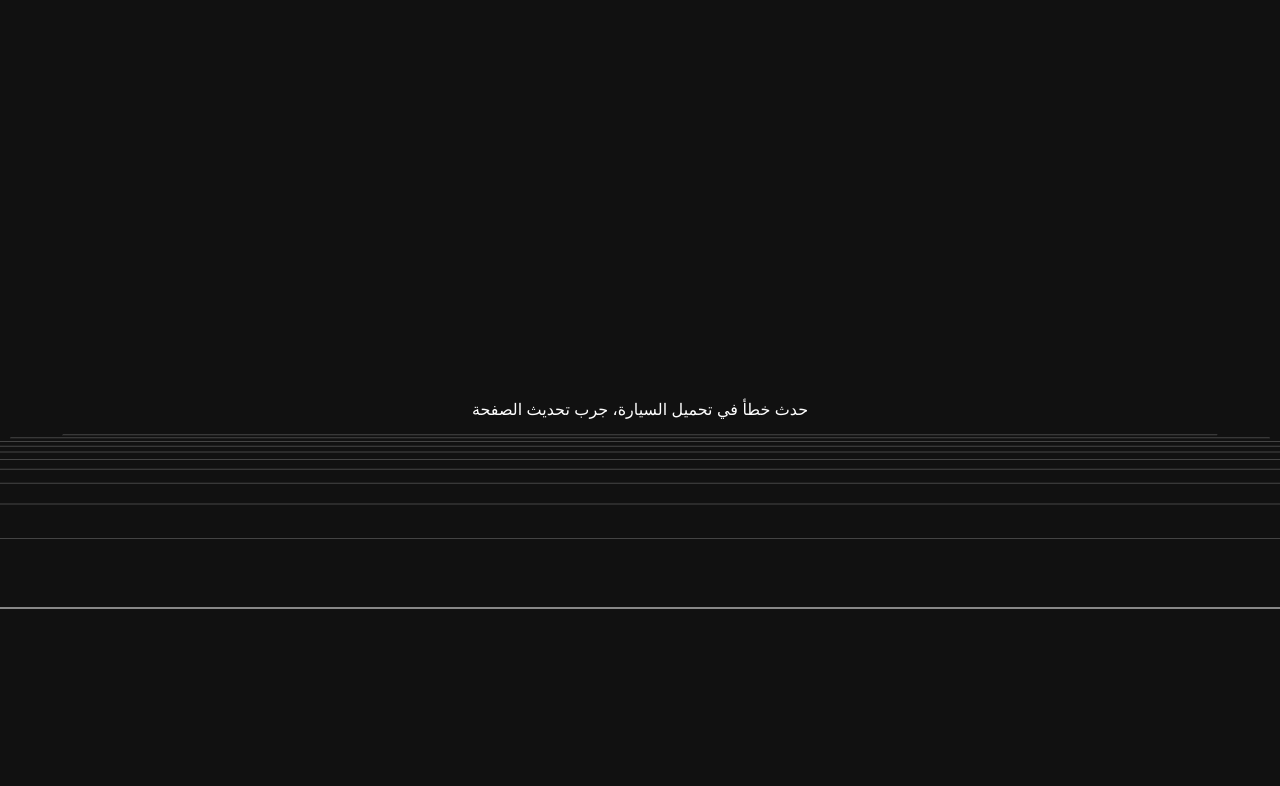
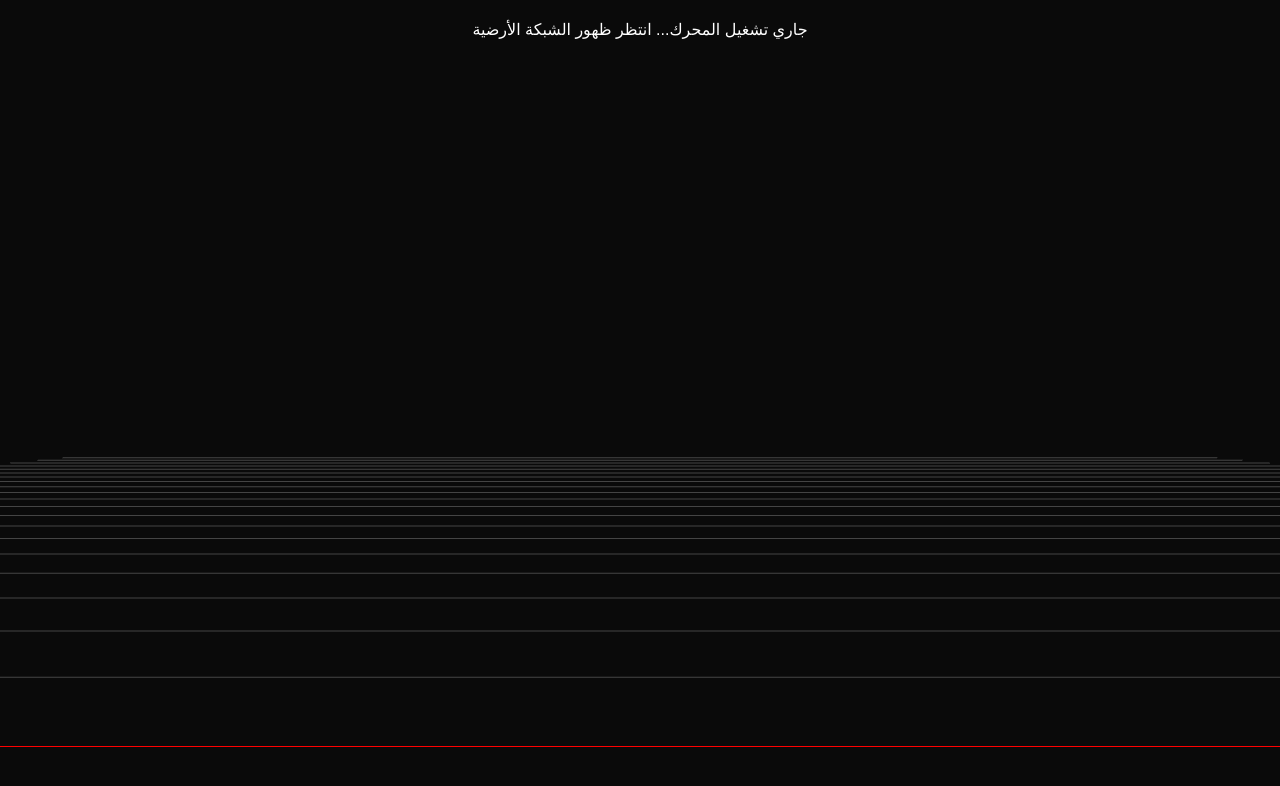
Before and after one commit to ainfo2004-wq/index.html, a plain HTML site: page index.html in a window 1280 px wide. Drawn offline with nearby package versions, Linux system fonts and the light colour scheme; no server answers.

Commit message:
Update index.html

```diff
--- a/index.html
+++ b/index.html
@@ -1,14 +1,14 @@
 <!DOCTYPE html>
 <html>
 <head>
-    <title>Fast Car Game</title>
+    <title>Fast 3D Car</title>
     <style>
         body { margin: 0; overflow: hidden; background: #111; }
-        #status { position: absolute; top: 50%; width: 100%; text-align: center; color: white; font-family: Arial; }
+        #status { position: absolute; top: 20px; width: 100%; text-align: center; color: white; font-family: Arial; z-index: 10; }
     </style>
 </head>
 <body>
-    <div id="status">جاري تشغيل المحرك... إذا طوّلت الشاشة سوداء أخبرني!</div>
+    <div id="status">جاري تشغيل المحرك... انتظر ظهور الشبكة الأرضية</div>
     <script src="https://unpkg.com/three@0.126.0/build/three.min.js"></script>
     <script src="https://unpkg.com/three@0.126.0/examples/js/loaders/GLTFLoader.js"></script>
 
@@ -17,40 +17,32 @@
 
         function init() {
             scene = new THREE.Scene();
-            scene.background = new THREE.Color(0x111111);
+            scene.background = new THREE.Color(0x0a0a0a);
 
             camera = new THREE.PerspectiveCamera(60, window.innerWidth/window.innerHeight, 0.1, 1000);
-            camera.position.set(0, 3, 10);
+            camera.position.set(0, 5, 10);
 
             renderer = new THREE.WebGLRenderer({ antialias: true });
             renderer.setSize(window.innerWidth, window.innerHeight);
             document.body.appendChild(renderer.domElement);
 
-            // إضاءة شاملة (عشان ما تطلع السيارة سوداء)
-            scene.add(new THREE.AmbientLight(0xffffff, 1));
+            // إضاءة قوية جداً
+            scene.add(new THREE.AmbientLight(0xffffff, 1.5));
             const light = new THREE.DirectionalLight(0xffffff, 2);
             light.position.set(5, 10, 5);
             scene.add(light);
 
-            // إضافة أرضية "شبكة" (عشان تعرف إن اللعبة شغالة حتى لو السيارة ما طلعت)
-            const grid = new THREE.GridHelper(100, 20, 0xffffff, 0x444444);
+            // إضافة شبكة أرضية (تظهر فوراً)
+            const grid = new THREE.GridHelper(100, 40, 0xff0000, 0x444444);
             scene.add(grid);
 
-            // تحميل سيارة أخف وزناً (Ferrari)
+            // تحميل سيارة Ferrari
             const loader = new THREE.GLTFLoader();
-            loader.load('https://raw.githubusercontent.com/mrdoob/three.js/master/examples/models/gltf/Ferrari.glb',
-                function(gltf) {
-                    car = gltf.scene;
-                    scene.add(car);
-                    document.getElementById('status').style.display = 'none';
-                },
-                function(xhr) {
-                    console.log((xhr.loaded / xhr.total * 100) + '% loaded');
-                },
-                function(error) {
-                    document.getElementById('status').innerHTML = "حدث خطأ في تحميل السيارة، جرب تحديث الصفحة";
-                }
-            );
+            loader.load('https://raw.githubusercontent.com/mrdoob/three.js/master/examples/models/gltf/Ferrari.glb', (gltf) => {
+                car = gltf.scene;
+                scene.add(car);
+                document.getElementById('status').innerHTML = "تم التحميل! السيارة تدور الآن";
+            });
 
             animate();
         }
@@ -60,7 +52,6 @@
             if(car) car.rotation.y += 0.01;
             renderer.render(scene, camera);
         }
-
         window.onload = init;
     </script>
 </body>
```
